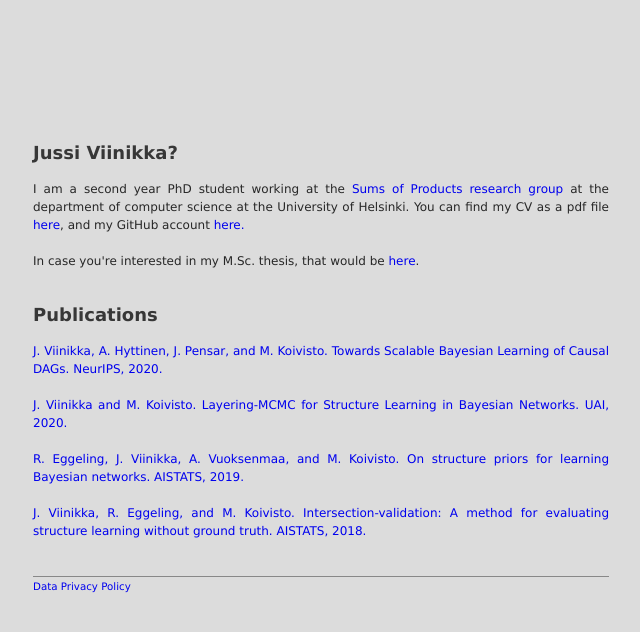
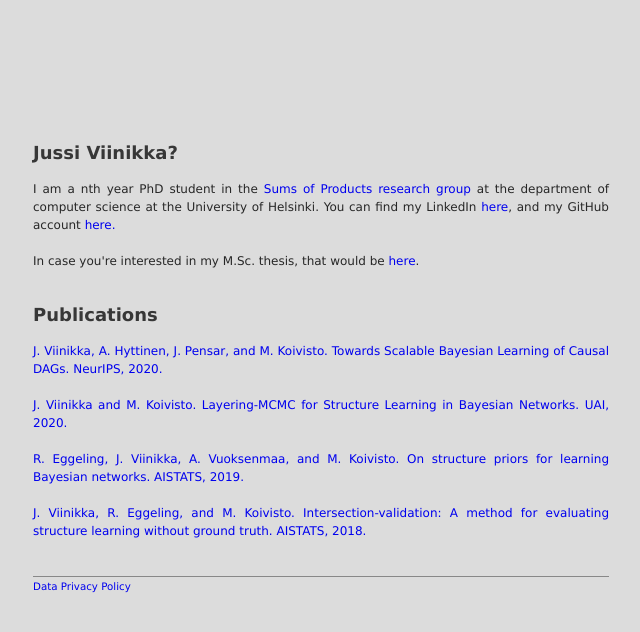
Before and after one commit to jussiviinikka/jussiviinikka.github.io, a plain HTML site: page index.html in a window 1280 px wide. Shown: the whole page, without its empty margins (328-968 px from the left). Drawn offline with Linux system fonts and the light colour scheme.

Commit message:
nth year

```diff
--- a/index.html
+++ b/index.html
@@ -236,7 +236,7 @@ gtag('config', 'UA-180690611-1');
 <h2 id="orgfbe60bd">Jussi Viinikka?</h2>
 <div class="outline-text-2" id="text-orgfbe60bd">
 <p>
-I am a second year PhD student working at the <a href="https://www.cs.helsinki.fi/u/mkhkoivi/sopu.html#sopu">Sums of Products research group</a> at the department of computer science at the University of Helsinki. You can find my CV as a pdf file <a href="https://www.cs.helsinki.fi/u/jussivii/cv_jussi_viinikka.pdf">here</a>, and my GitHub account <a href="https://github.com/jussiviinikka/">here.</a>
+I am a nth year PhD student in the <a href="https://www.cs.helsinki.fi/u/mkhkoivi/sopu.html#sopu">Sums of Products research group</a> at the department of computer science at the University of Helsinki. You can find my LinkedIn <a href="https://www.linkedin.com/in/jussi-viinikka-62b69084/">here</a>, and my GitHub account <a href="https://github.com/jussiviinikka/">here.</a>
 </p>
 
 <p>
```
